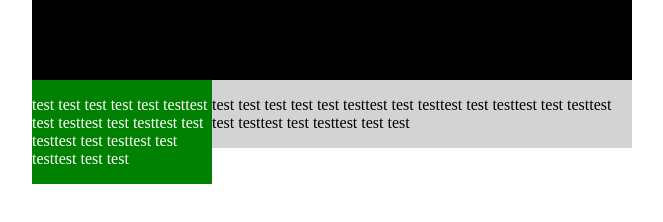
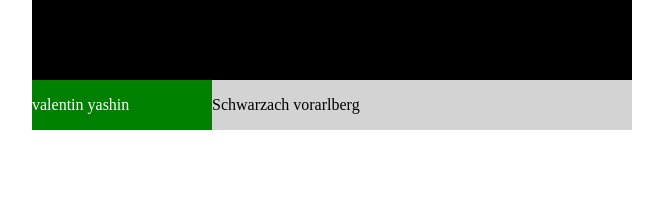
Before and after one commit to valentinstrsyboyzz/borgegg, a plain HTML site: page cv/index.html in a window 1280 px wide. Shown: the whole page, without its empty margins (308-971 px from the left). Drawn offline with Linux system fonts and the light colour scheme.

Commit message:
Update index.html

```diff
--- a/cv/index.html
+++ b/cv/index.html
@@ -6,10 +6,10 @@
   <body>
     <div id="header" ></div>
     <div class="left" >
-      <p>  test test test test test testtest test testtest test testtest test testtest test testtest test testtest test test    </p>
+      <p>  valentin yashin</p>
     </div>
     <div class="right" >
-      <p>  test test test test test testtest test testtest test testtest test testtest test testtest test testtest test test    </p>
+      <p> Schwarzach vorarlberg  </p>
     </div>
   </body>
 </html>
```
